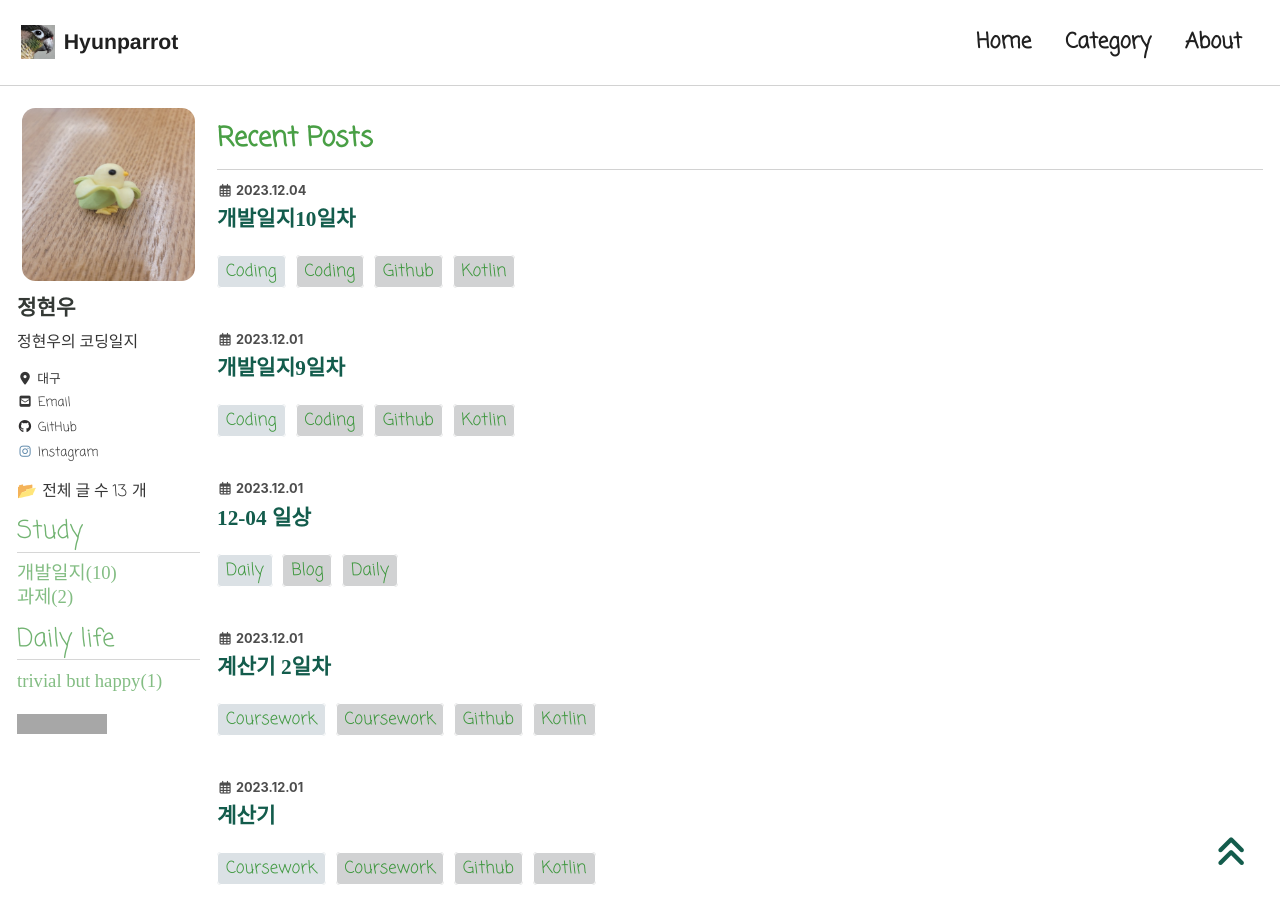
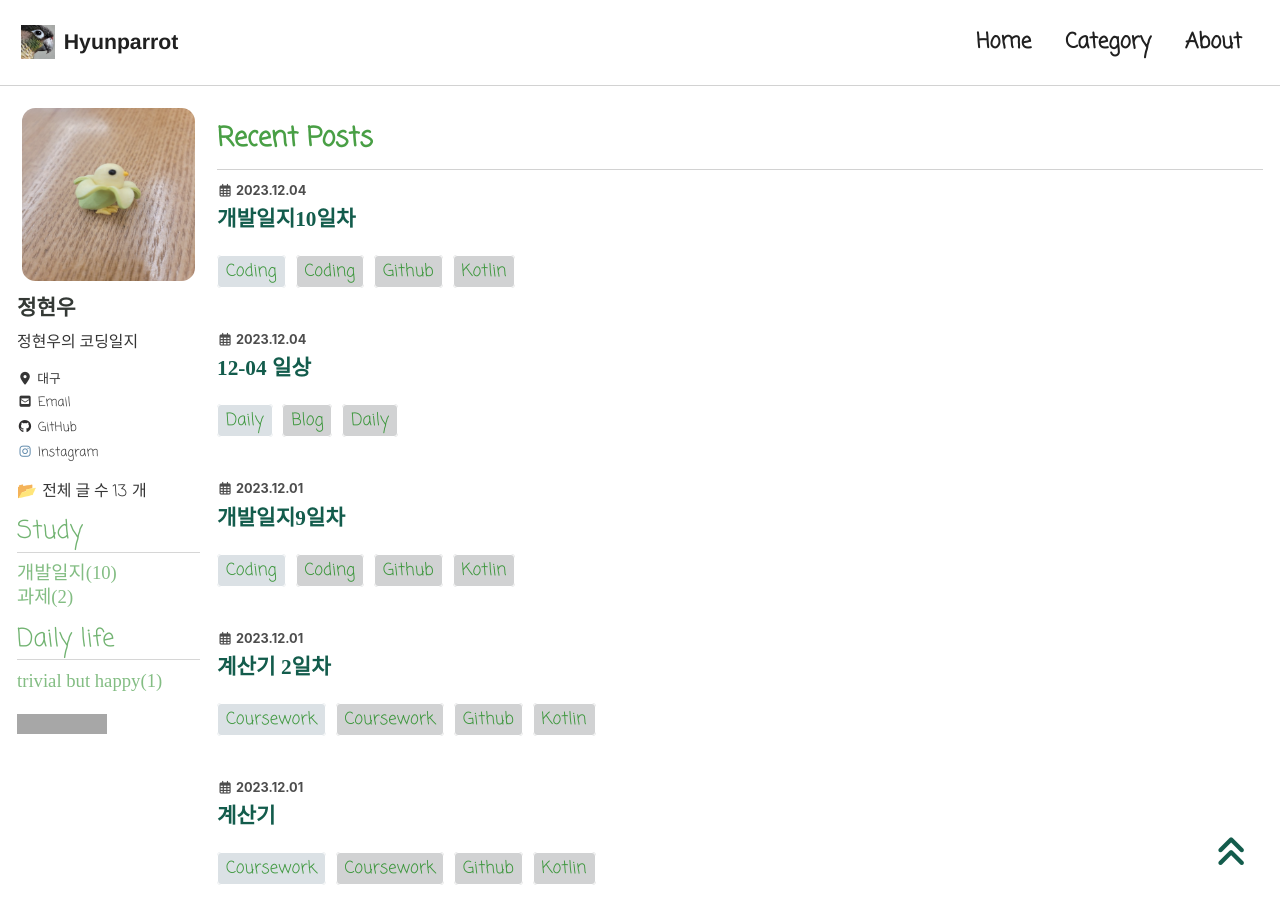
Before and after one commit to hyunparrot/hyunparrot.github.io, a Jekyll site: the page built from index.html, in a window 1280 px wide and 900 px high. Built offline with Jekyll 4.4.1, drawn with Linux system fonts in a browser that asks for light colours; cached includes are drawn as plain includes; nearby versions of some CDN libraries; some web fonts are replaced; the list of posts is cut into pages by our own code; grey boxes are pictures that could not be loaded.

Commit message:
Update 2023-12-01-daily-01.md

```diff
--- a/_posts/Blog/2023-12-01-daily-01.md
+++ b/_posts/Blog/2023-12-01-daily-01.md
@@ -10,8 +10,8 @@ tags:
 toc: true
 toc_sticky: true
 
-date: 2023-12-01
-last_modified_at: 2023-12-01
+date: 2023-12-04
+last_modified_at: 2023-12-04
 
 ---
 
```
